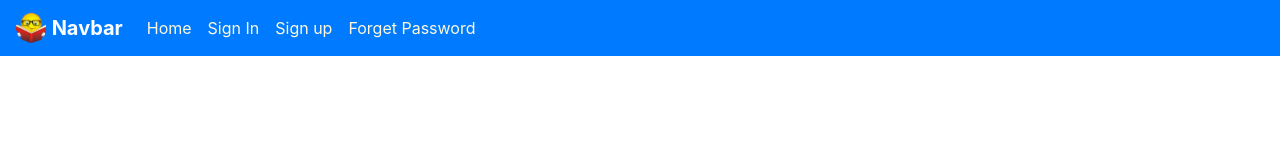
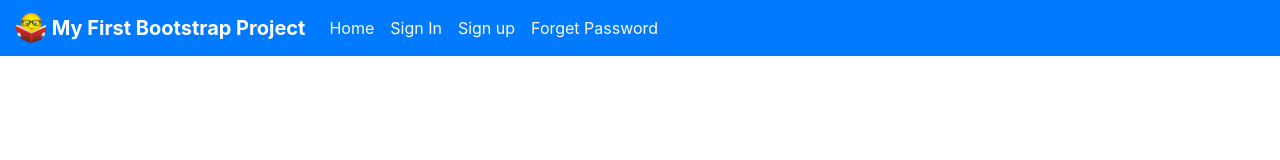
Before and after one commit to npnGokarna/CCSProjectOne, a plain HTML site: page navbar.html in a window 1280 px wide. Drawn offline with nearby package versions, Linux system fonts and the light colour scheme.

Commit message:
navbar tweak

```diff
--- a/navbar.html
+++ b/navbar.html
@@ -10,12 +10,12 @@
   </head>
   <body>
 
-<div id="navbar" >
-<nav class="navbar navbar-expand-sm navbar-dark bg-primary" style="color:white;">
+<div id="navbar" style="padding-bottom: 2%">
+<nav class="navbar navbar-expand-md navbar-dark bg-primary" style="color:white;">
 
 <a class="navbar-brand">
     <img src="/images/readerFace.png" alt="icon" width="30" height="30" class="d-inline-block align-top">
-    <strong>Navbar</strong>
+    <strong>My First Bootstrap Project</strong>
 </a>
 <button class = "navbar-toggler" type="button" data-toggle="collapse" data-target="#navbarToggleItems" aria-controls="navbarToggleItems" aria-expanded="false">
     <span class="navbar-toggler-icon"></span>
```
